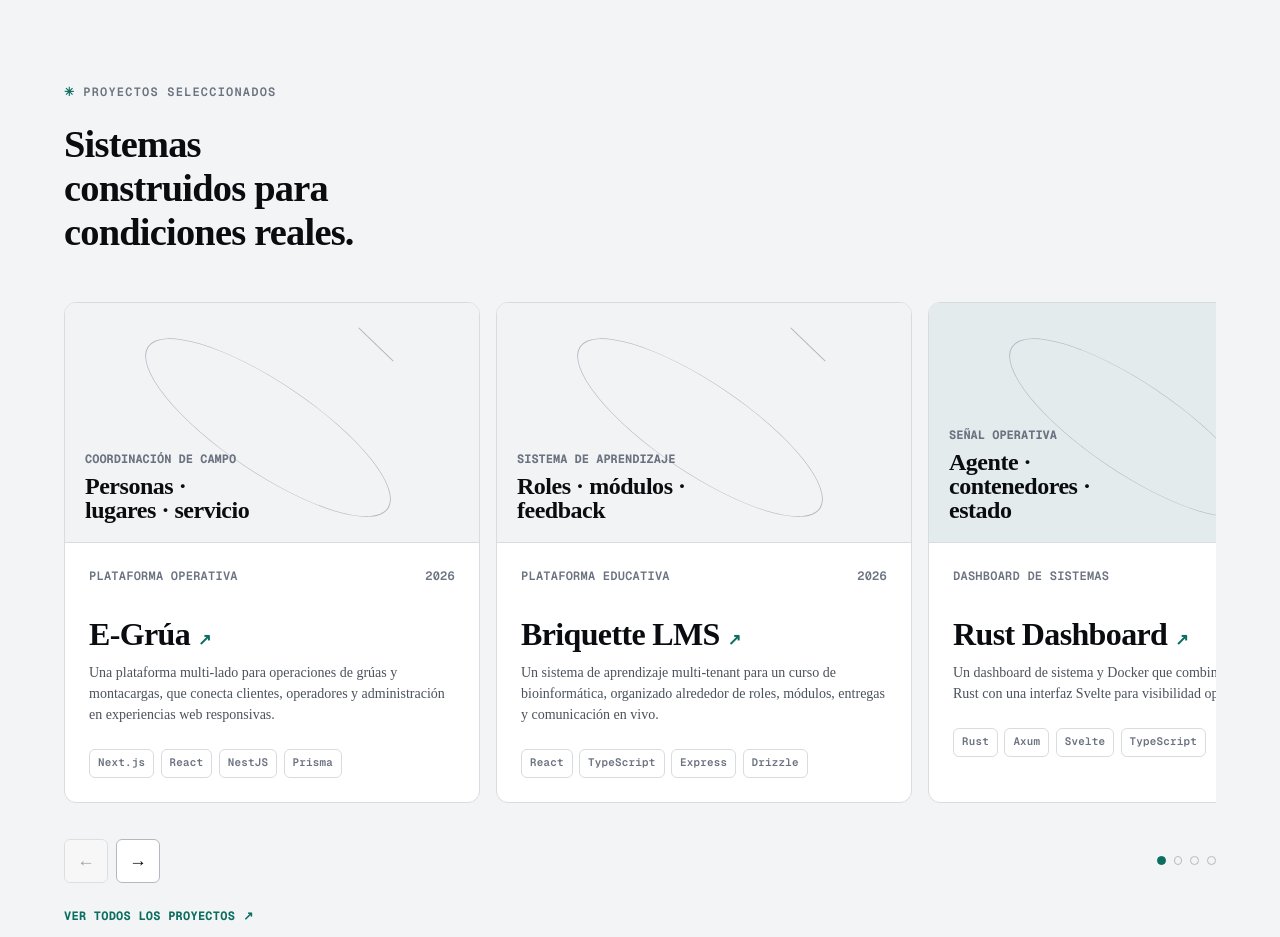
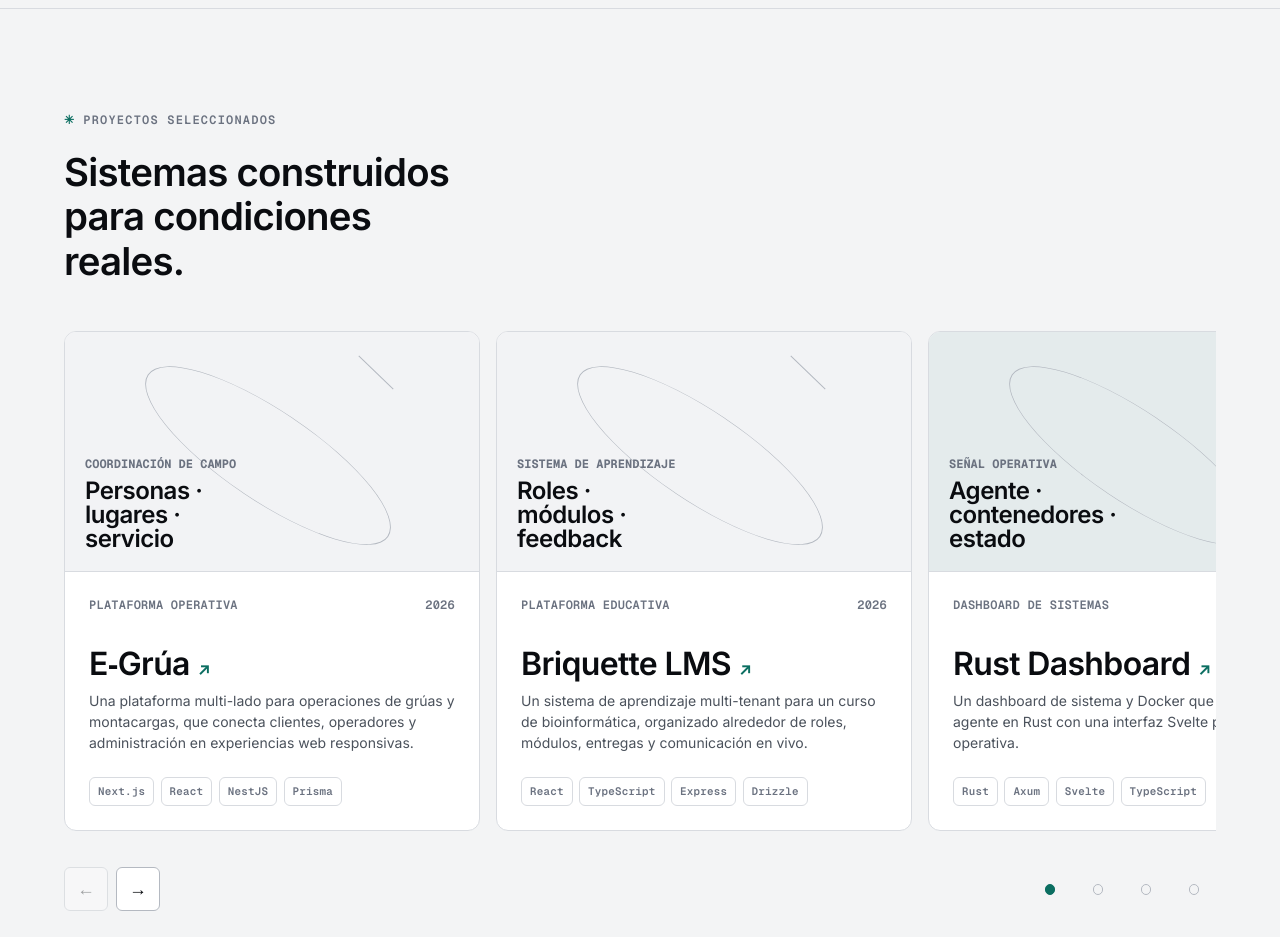
Before and after one commit to Jackochoa/Jackochoa.github.io, a Next.js app: page / in a window 1280 px wide. Shown: the part 1860-2797 px from the top of the page. Built offline with nearby package versions, Linux system fonts and the light colour scheme; no server answers.

Commit message:
fix(design): refine helix icon scale and controls

```diff
--- a/app/globals.css
+++ b/app/globals.css
@@ -50,8 +50,10 @@
   --cat-tooling:  #57606B; /* tooling */
 
   /* --- Type ----------------------------------------------------------- */
-  --font-body: var(--font-sans), system-ui, sans-serif;
-  --font-mono: var(--font-mono), ui-monospace, monospace;
+  /* Next font variables are defined on <body>; keep root fallbacks separate
+     so aliases do not resolve before those variables are inherited. */
+  --font-body-fallback: ui-sans-serif, system-ui, sans-serif;
+  --font-mono-fallback: ui-monospace, monospace;
 
   --type-display: clamp(2.4rem, 5vw, 3.75rem);
   --type-h2:      clamp(1.75rem, 3vw, 2.5rem);
@@ -85,7 +87,7 @@
   margin: 0;
   background: transparent;
   color: var(--text-strong);
-  font-family: var(--font-body);
+  font-family: var(--font-sans), var(--font-body-fallback);
   font-size: var(--type-body);
   line-height: 1.6;
   -webkit-font-smoothing: antialiased;
@@ -99,7 +101,7 @@
 .process-step__number, .case-meta dt, .next-case__label, .phase__number,
 .site-nav, .language-switcher, .footer-meta, .footer-links, .wordmark,
 .button, .text-link, .stack-group__label, .stack-item {
-  font-family: var(--font-mono);
+  font-family: var(--font-mono), var(--font-mono-fallback);
   letter-spacing: 0.02em;
 }
 
@@ -151,11 +153,11 @@
   display: grid; place-items: center; width: 2rem; height: 2rem;
   border: 1.5px solid var(--text-strong);
   border-radius: 48% 52% 46% 54%;
-  font-family: var(--font-mono); font-size: 0.8rem; font-weight: 700; letter-spacing: -0.04em;
+  font-family: var(--font-mono), var(--font-mono-fallback); font-size: 0.8rem; font-weight: 700; letter-spacing: -0.04em;
   transform: rotate(-6deg);
 }
 .wordmark__mark span { color: var(--accent); }
-.wordmark__name { font-family: var(--font-body); letter-spacing: -0.01em; }
+.wordmark__name { font-family: var(--font-sans), var(--font-body-fallback); letter-spacing: -0.01em; }
 .site-nav {
   display: flex; align-items: center; justify-content: flex-end;
   gap: clamp(0.8rem, 2vw, 1.6rem); margin-left: auto;
@@ -233,7 +235,7 @@
 }
 .service-card { min-height: 15rem; padding: 1.5rem 1.25rem; border-right: 1px solid var(--border); }
 .service-card:last-child { border-right: 0; }
-.service-card > span { color: var(--accent); font-family: var(--font-mono); font-size: var(--type-label); font-weight: 700; }
+.service-card > span { color: var(--accent); font-family: var(--font-mono), var(--font-mono-fallback); font-size: var(--type-label); font-weight: 700; }
 .service-card h3, .domain-card h3 {
   margin: 2.5rem 0 0.75rem;
   font-size: var(--type-h3); font-weight: 600; letter-spacing: -0.01em; line-height: 1.25;
@@ -270,7 +272,7 @@
   display: flex; flex-direction: column; gap: 0.3rem; max-width: 11rem;
 }
 .project-card__visual-core span {
-  color: var(--text-dim); font-family: var(--font-mono);
+  color: var(--text-dim); font-family: var(--font-mono), var(--font-mono-fallback);
   font-size: var(--type-label); font-weight: 700; text-transform: uppercase;
 }
 .project-card__visual-core strong { font-size: 1.5rem; font-weight: 600; letter-spacing: -0.02em; line-height: 1; }
@@ -289,7 +291,7 @@
 }
 .project-card h3 a { display: inline-flex; align-items: baseline; gap: 0.5rem; }
 .project-card h3 a:hover { color: var(--accent); }
-.project-card h3 a span { color: var(--accent); font-family: var(--font-body); font-size: 1rem; }
+.project-card h3 a span { color: var(--accent); font-family: var(--font-sans), var(--font-body-fallback); font-size: 1rem; }
 .project-card p { max-width: 32rem; margin: 0; color: var(--text-mid); font-size: var(--type-body-sm); line-height: 1.5; }
 .tag-row { display: flex; flex-wrap: wrap; gap: 0.4rem; margin-top: auto; padding-top: 1.5rem; }
 .tag-row span {
@@ -339,13 +341,18 @@
 }
 .carousel__arrow:hover:not(:disabled), .carousel__arrow:focus-visible { border-color: var(--accent); background: var(--accent-soft); }
 .carousel__arrow:disabled { opacity: 0.35; cursor: not-allowed; }
-.carousel__dots { display: flex; align-items: center; gap: 0.5rem; }
+.carousel__dots { display: flex; align-items: center; gap: 0.25rem; }
 .carousel__dot {
-  width: 0.55rem; height: 0.55rem; padding: 0;
-  border: 1px solid var(--border-strong); border-radius: 50%; background: transparent; cursor: pointer;
+  display: grid; place-items: center; width: 2.75rem; height: 2.75rem; padding: 0;
+  border: 0; border-radius: 50%; background: transparent; cursor: pointer;
+}
+.carousel__dot::before {
+  content: ""; width: 0.55rem; height: 0.55rem;
+  border: 1px solid var(--border-strong); border-radius: 50%; background: transparent;
   transition: background var(--motion-fast) var(--easing), border-color var(--motion-fast) var(--easing);
 }
-.carousel__dot.is-active { background: var(--accent); border-color: var(--accent); }
+.carousel__dot:hover::before, .carousel__dot:focus-visible::before { border-color: var(--accent); }
+.carousel__dot.is-active::before { background: var(--accent); border-color: var(--accent); }
 
 /* --- Stack (grouped by category) ------------------------------------ */
 .stack { background: color-mix(in srgb, var(--surface-2) 92%, transparent); border-block: 1px solid var(--border); }
@@ -439,13 +446,13 @@
 /* --- Contact form (inside dark panel) ------------------------------- */
 .contact-form { position: relative; z-index: 1; max-width: 48rem; }
 .contact-form__grid { display: grid; grid-template-columns: repeat(2, minmax(0, 1fr)); gap: 1rem; }
-.contact-form__field { display: grid; gap: 0.4rem; color: var(--text-invert); font-family: var(--font-mono); font-size: var(--type-label); }
+.contact-form__field { display: grid; gap: 0.4rem; color: var(--text-invert); font-family: var(--font-mono), var(--font-mono-fallback); font-size: var(--type-label); }
 .contact-form__field--wide { grid-column: 1 / -1; }
 .contact-form input, .contact-form textarea {
   width: 100%; box-sizing: border-box; padding: 0.75rem;
   border: 1px solid rgba(230, 232, 236, 0.35); border-radius: var(--radius-sm);
   background: rgba(230, 232, 236, 0.06); color: var(--text-invert); font: inherit;
-  font-family: var(--font-body);
+  font-family: var(--font-sans), var(--font-body-fallback);
 }
 .contact-form input:focus, .contact-form textarea:focus { outline: none; border-color: var(--accent-bright); }
 .contact-form textarea { resize: vertical; }
@@ -493,7 +500,7 @@
 .case-architecture circle { fill: var(--surface); }
 .case-architecture circle:nth-of-type(3) { fill: var(--accent); stroke: var(--surface); stroke-width: 4; }
 .case-architecture__flow { stroke: var(--accent); stroke-dasharray: 7 7; }
-.case-architecture span { color: var(--text-dim); font-family: var(--font-mono); font-size: var(--type-label); font-weight: 700; text-transform: uppercase; }
+.case-architecture span { color: var(--text-dim); font-family: var(--font-mono), var(--font-mono-fallback); font-size: var(--type-label); font-weight: 700; text-transform: uppercase; }
 .case-media { display: grid; grid-template-columns: repeat(2, minmax(0, 1fr)); gap: 1rem; }
 .case-media figure { margin: 0; border: 1px solid var(--border); border-radius: var(--radius-md); overflow: hidden; background: var(--surface); }
 .case-media img { display: block; width: 100%; height: auto; }
@@ -503,7 +510,7 @@
 .next-case__label { color: var(--text-dim); font-size: var(--type-label); font-weight: 700; text-transform: uppercase; }
 .next-case__link { display: inline-flex; align-items: center; gap: 0.6rem; font-size: 1.5rem; font-weight: 600; letter-spacing: -0.02em; }
 .next-case__link:hover { color: var(--accent); }
-.next-case__link span { color: var(--accent); font-family: var(--font-body); font-size: 1rem; }
+.next-case__link span { color: var(--accent); font-family: var(--font-sans), var(--font-body-fallback); font-size: 1rem; }
 
 /* --- Process page phases -------------------------------------------- */
 .phase-list { display: grid; gap: 1rem; margin-top: 3rem; }
@@ -562,7 +569,7 @@
 .motif-band { border-block: 1px solid var(--border); background: color-mix(in srgb, var(--surface-2) 92%, transparent); }
 .motif-band__inner { display: grid; place-items: center; gap: 1rem; padding: clamp(2.5rem, 5vw, 4rem) 0; }
 .motif-band .motif--flow { max-width: 30rem; }
-.motif-band__note { margin: 0; color: var(--text-dim); font-family: var(--font-mono); font-size: var(--type-label); letter-spacing: 0.08em; text-transform: uppercase; }
+.motif-band__note { margin: 0; color: var(--text-dim); font-family: var(--font-mono), var(--font-mono-fallback); font-size: var(--type-label); letter-spacing: 0.08em; text-transform: uppercase; }
 /* Circos as a project-card visual. */
 .project-card__visual .motif--circos { position: absolute; inset: 0; display: grid; place-items: center; padding: 1.5rem; }
 .project-card__visual .motif--circos svg { max-width: 13rem; }
--- a/components/project-carousel.tsx
+++ b/components/project-carousel.tsx
@@ -57,7 +57,7 @@
             <span aria-hidden="true">→</span>
           </button>
         </div>
-        <div className="carousel__dots" role="tablist">
+        <div className="carousel__dots" role="group" aria-label={locale === "es" ? "Seleccionar proyecto" : "Select project"}>
           {projects.map((project, i) => (
             <button
               key={project.slug}
--- a/components/tech-helix.tsx
+++ b/components/tech-helix.tsx
@@ -46,6 +46,7 @@
 const TWIST_PER_RUNG = (34.3 * Math.PI) / 180; // real B-DNA twist
 const SPIN_SPEED = 0.00022; // rad/ms, idle rotation
 const VERTICAL_SPACING = 46;
+const HELIX_ICON_SCALE = 0.72; // keep the 24-unit brand path inside the r=13 badge
 
 function iconPath(slug: string | null): string | null {
   if (!slug) return null;
@@ -206,7 +207,7 @@
     <g ref={refCb} className="tech-helix__badge">
       <circle r="13" style={{ stroke: color }} />
       {path ? (
-        <g transform="translate(-12, -12)">
+        <g transform={`scale(${HELIX_ICON_SCALE}) translate(-12, -12)`}>
           <path d={path} style={{ fill: color }} />
         </g>
       ) : null}
```
